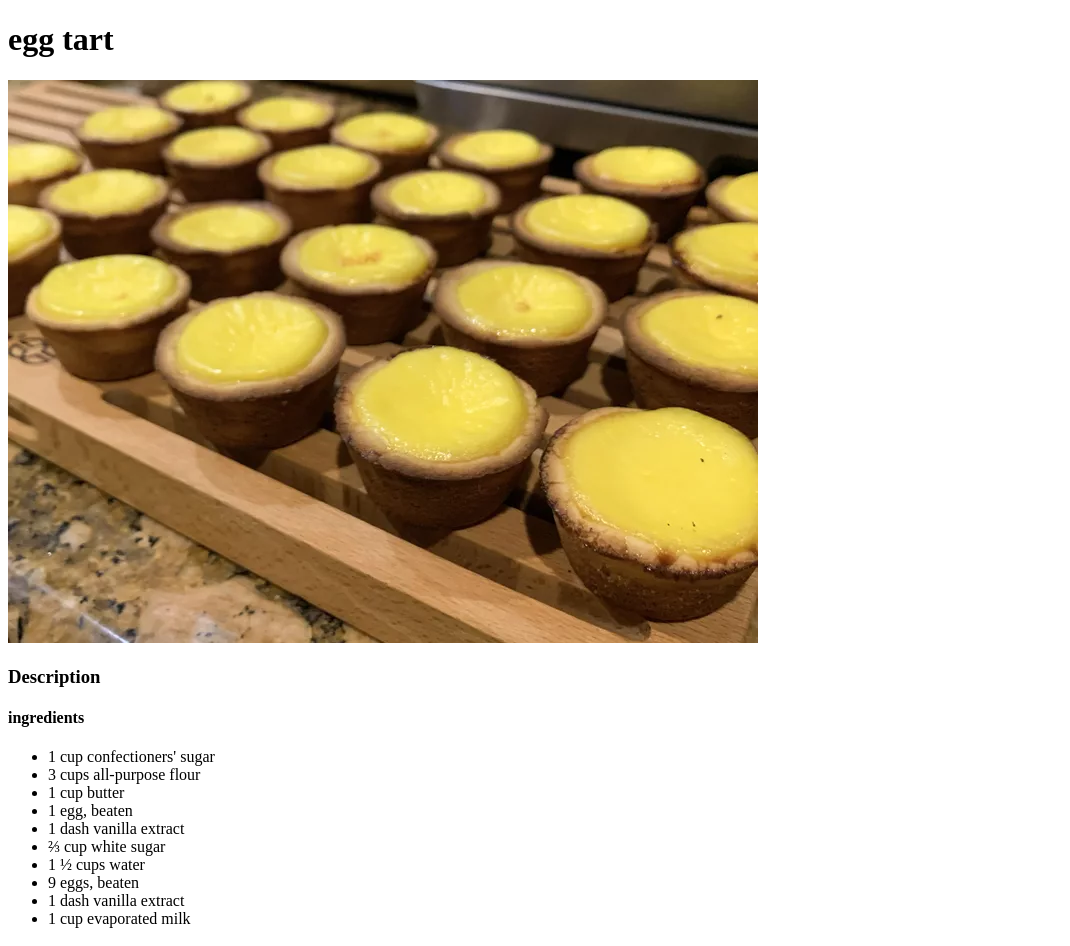
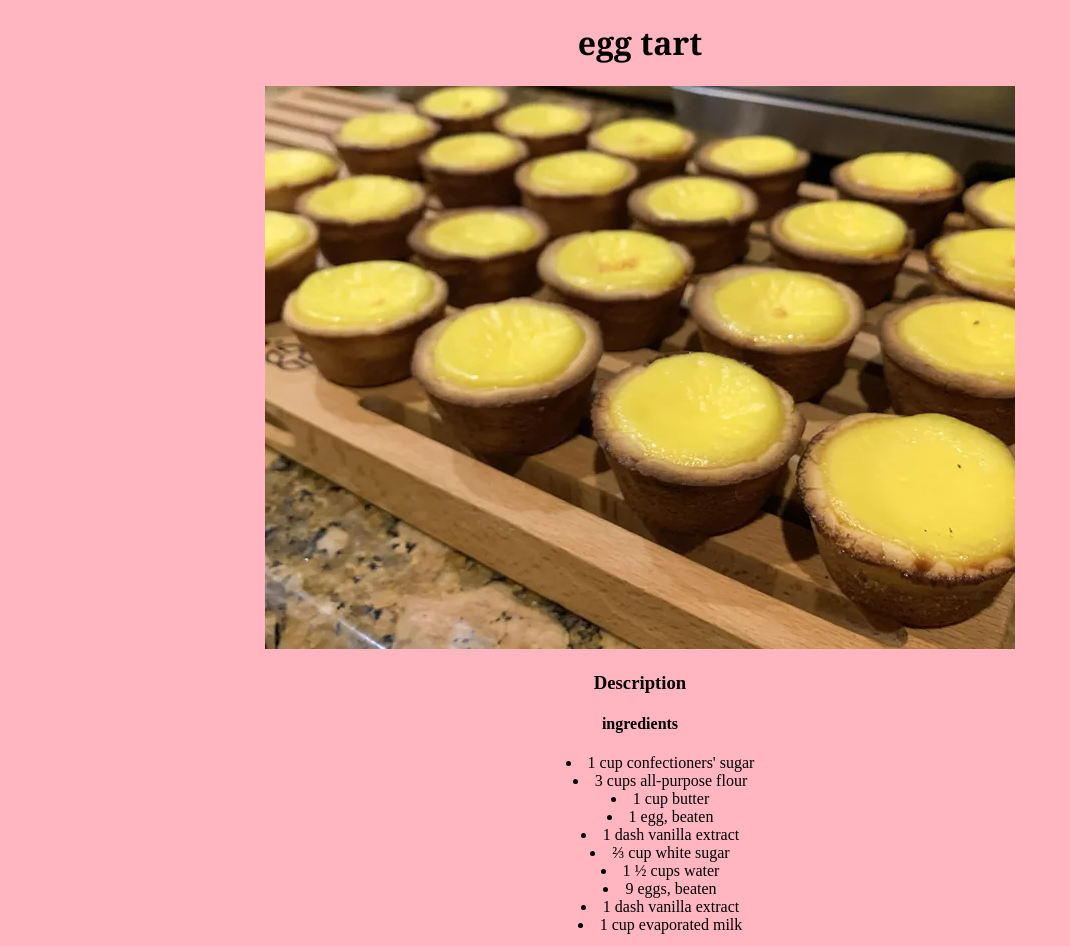
Before and after one commit to wkh11/odin-recipes, a plain HTML site: page recipes/hong_kong_eggtart.html in a window 1280 px wide. Shown: the top 946 px of the page, without its empty margins (0-1070 px from the left). Drawn offline with Linux system fonts and the light colour scheme.

Commit message:
added <link> tag to all html files. linked it to style folder containing the css. changed background color, font and color of bullet points.

```diff
--- a/recipes/hong_kong_eggtart.html
+++ b/recipes/hong_kong_eggtart.html
@@ -5,6 +5,9 @@
   <meta http-equiv="X-UA-Compatible" content="IE=edge">
   <meta name="viewport" content="width=device-width, initial-scale=1.0">
   <title>Document</title>
+
+  <link rel="stylesheet" href="../style/index.css">
+
 </head>
 <body>
   <h1>egg tart</h1>
--- /dev/null
+++ b/style/index.css
@@ -0,0 +1,15 @@
+body {
+  background-color: lightpink;
+  text-align: center;
+}
+
+h1 {
+  text-align: center;
+  font-family: Georgia, "Adobe Garamond Pro", "Minion Pro";
+}
+
+ul {
+  text-align: center;
+  list-style-position: inside;
+  color: black;
+}
```
Also changed, not shown: index.html (+2 -0 lines), recipes/Char_Siu_buns.html (+2 -0 lines), recipes/scallion_pancakes.html (+2 -0 lines).
